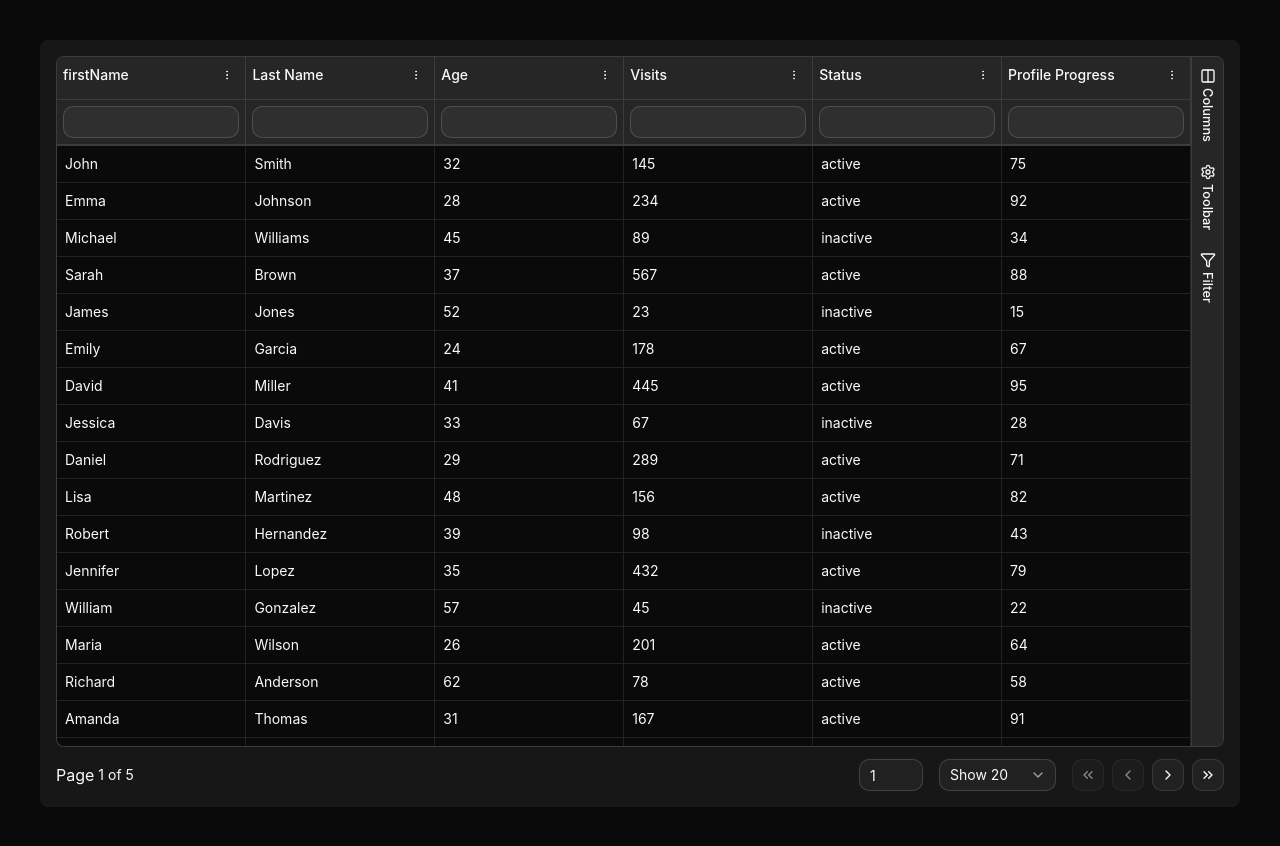
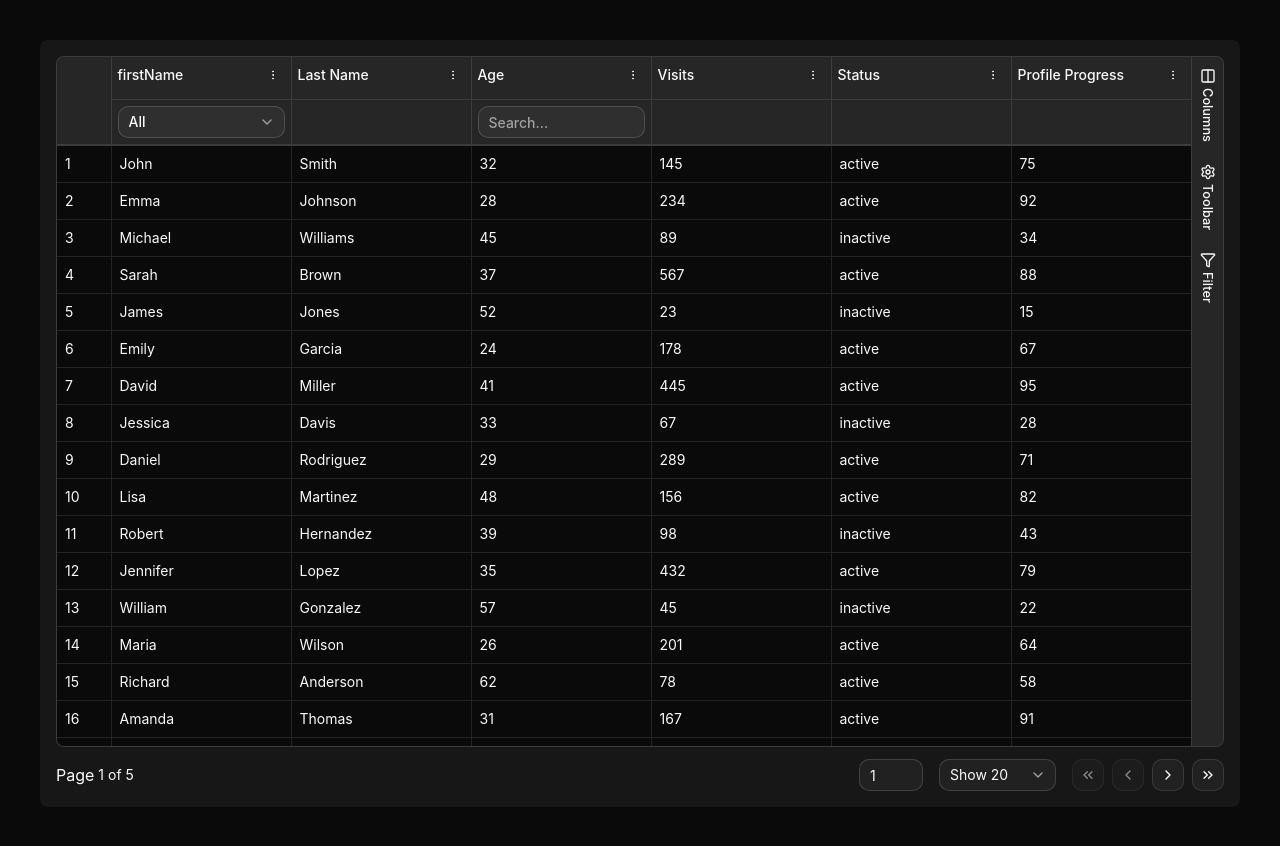
Before and after one commit to jsdev-robin/munza-x-data-grid, a React (Vite) app: page / in a window 1280 px wide. Built offline with nearby package versions, Linux system fonts and the light colour scheme.

Commit message:
feat: add filter

```diff
--- a/src/App.tsx
+++ b/src/App.tsx
@@ -12,8 +12,20 @@ const App = () => {
   const columns = React.useMemo<ColumnDef<Person, unknown>[]>(
     () => [
       {
+        accessorFn: (_row, index) => index + 1,
+        cell: ({ row }) => row.index + 1,
+        id: 'rowNumber',
+        header: '',
+        size: 54,
+        maxSize: 54,
+        enableColumnFilter: false,
+      },
+      {
         accessorKey: 'firstName',
         cell: (info) => info.getValue(),
+        meta: {
+          filterVariant: 'select',
+        },
       },
       {
         accessorFn: (row) => row.lastName,
@@ -24,6 +36,9 @@ const App = () => {
       {
         accessorKey: 'age',
         header: () => 'Age',
+        meta: {
+          filterVariant: 'text',
+        },
       },
       {
         accessorKey: 'visits',
--- a/src/components/header/HeaderFilter.tsx
+++ b/src/components/header/HeaderFilter.tsx
@@ -1,16 +1,98 @@
 import type { Column } from '@tanstack/react-table';
-import { Input } from '../ui/input';
+import { useEffect, useState } from 'react';
+import DebouncedInput from '../ui/debounced-input';
+import { NativeSelect, NativeSelectOption } from '../ui/native-select';
 
 const HeaderFilter = <T,>({ column }: { column: Column<T, unknown> }) => {
-  return (
+  const columnFilterValue = column.getFilterValue();
+  const { filterVariant } = column.columnDef.meta ?? {};
+  const [selectValue, setSelectValue] = useState<string[]>([]);
+
+  useEffect(() => {
+    if (filterVariant === 'select') {
+      const values = Array.from(column.getFacetedUniqueValues().keys())
+        .sort()
+        .slice(0, 5000);
+      Promise.resolve().then(() => setSelectValue(values));
+    }
+  }, [filterVariant, column]);
+
+  return column.getCanFilter() ? (
     <div className="mun:p-1.5 mun:border-t mun:border-border mun:w-full">
-      {column.getCanFilter() ? (
-        <div>
-          <Input />
+      {filterVariant === 'range' ? (
+        <div className="mun:flex mun:gap-1.5">
+          <DebouncedInput
+            type="number"
+            value={(columnFilterValue as [number, number])?.[0] ?? ''}
+            onChange={(value) =>
+              column.setFilterValue((old: [number, number]) => [
+                value,
+                old?.[1],
+              ])
+            }
+            placeholder={`Min`}
+          />
+          <DebouncedInput
+            type="number"
+            value={(columnFilterValue as [number, number])?.[1] ?? ''}
+            onChange={(value) =>
+              column.setFilterValue((old: [number, number]) => [
+                old?.[0],
+                value,
+              ])
+            }
+            placeholder={`Max`}
+          />
         </div>
-      ) : null}
+      ) : filterVariant === 'select' ? (
+        <NativeSelect
+          value={columnFilterValue?.toString() ?? ''}
+          onChange={(e) =>
+            column.setFilterValue(
+              e.target.value === 'all' ? undefined : e.target.value,
+            )
+          }
+          className="mun:w-full"
+        >
+          <NativeSelectOption value="">All</NativeSelectOption>
+          {selectValue.map((value) => {
+            const stringValue =
+              typeof value === 'boolean' ? String(value) : value;
+            return (
+              <NativeSelectOption
+                value={stringValue}
+                key={stringValue}
+                className="capitalize"
+              >
+                {stringValue}
+              </NativeSelectOption>
+            );
+          })}
+        </NativeSelect>
+      ) : filterVariant &&
+        [
+          'text',
+          'time',
+          'date',
+          'datetime-local',
+          'month',
+          'week',
+          'number',
+          'tel',
+          'url',
+          'color',
+        ].includes(filterVariant) ? (
+        <DebouncedInput
+          onChange={(value) => column.setFilterValue(value)}
+          placeholder="Search..."
+          type={filterVariant}
+          value={(columnFilterValue ?? '') as string}
+        />
+      ) : (
+        <div className="mun:h-8 mun:opacity-0 mun:invisible " />
+      )}
     </div>
-  );
+  ) : null;
 };
 
 export default HeaderFilter;
--- a/src/components/table/TCell.tsx
+++ b/src/components/table/TCell.tsx
@@ -1,19 +1,22 @@
 import { flexRender, type Cell } from '@tanstack/react-table';
+import { type CSSProperties } from 'react';
+import { getPinStyles } from '../../utils/getPinStyles';
 import { TableCell } from '../ui/table';
 
 interface TCellProps<T> {
   cell: Cell<T, unknown>;
 }
 const TCell = <T,>({ cell }: TCellProps<T>) => {
+  const style: CSSProperties = {
+    position: 'relative',
+    width: cell.column.getSize(),
+    minWidth: cell.column.getSize(),
+    maxWidth: cell.column.getSize(),
+    ...getPinStyles(cell.column),
+  };
+
   return (
-    <TableCell
-      key={cell.id}
-      style={{
-        width: cell.column.getSize(),
-        minWidth: cell.column.getSize(),
-        maxWidth: cell.column.getSize(),
-      }}
-    >
+    <TableCell key={cell.id} style={style}>
       {flexRender(cell.column.columnDef.cell, cell.getContext())}
     </TableCell>
   );
--- a/src/components/table/THead.tsx
+++ b/src/components/table/THead.tsx
@@ -1,4 +1,6 @@
 import { type Header } from '@tanstack/react-table';
+import type { CSSProperties } from 'react';
+import { getPinStyles } from '../../utils/getPinStyles';
 import HeaderFilter from '../header/HeaderFilter';
 import HeaderMenu from '../header/HeaderMenu';
 import HeaderSort from '../header/HeaderSort';
@@ -9,15 +11,20 @@ interface THeadProps<T> {
 }
 
 const THead = <T,>({ header }: THeadProps<T>) => {
+  const style: CSSProperties = {
+    position: 'relative',
+    whiteSpace: 'nowrap',
+    width: header.getSize(),
+    minWidth: header.getSize(),
+    maxWidth: header.getSize(),
+    ...getPinStyles(header.column),
+  };
+
   return (
     <TableHead
       key={header.id}
       colSpan={header.colSpan}
-      style={{
-        width: header.getSize(),
-        minWidth: header.getSize(),
-        maxWidth: header.getSize(),
-      }}
+      style={style}
       className="mun:p-0 mun:truncate mun:relative mun:group"
     >
       <>
--- /dev/null
+++ b/src/components/ui/debounced-input.tsx
@@ -0,0 +1,37 @@
+import React from 'react';
+import { Input } from './input';
+
+const DebouncedInput = ({
+  value: initialValue,
+  onChange,
+  debounce = 500,
+  ...props
+}: {
+  value: string | number;
+  onChange: (value: string | number) => void;
+  debounce?: number;
+} & Omit<React.InputHTMLAttributes<HTMLInputElement>, 'onChange'>) => {
+  const [value, setValue] = React.useState(initialValue);
+
+  React.useEffect(() => {
+    setValue(initialValue);
+  }, [initialValue]);
+
+  React.useEffect(() => {
+    const timeout = setTimeout(() => {
+      onChange(value);
+    }, debounce);
+
+    return () => clearTimeout(timeout);
+  }, [value]);
+
+  return (
+    <Input
+      {...props}
+      value={value}
+      onChange={(e) => setValue(e.target.value)}
+    />
+  );
+};
+
+export default DebouncedInput;
--- a/src/components/ui/dropdown-menu.tsx
+++ b/src/components/ui/dropdown-menu.tsx
@@ -246,7 +246,7 @@ function DropdownMenuSubContent({
     <DropdownMenuPrimitive.SubContent
       data-slot="dropdown-menu-sub-content"
       className={cn(
-        'mun:z-50 mun:min-w-[96px] mun:origin-(--radix-dropdown-menu-content-transform-origin) mun:overflow-hidden mun:rounded-lg mun:bg-popover mun:p-1 mun:text-popover-foreground mun:shadow-lg mun:ring-1 mun:ring-foreground/10 mun:duration-100 mun:data-[side=bottom]:slide-in-from-top-2 mun:data-[side=left]:slide-in-from-right-2 mun:data-[side=right]:slide-in-from-left-2 mun:data-[side=top]:slide-in-from-bottom-2 mun:data-open:animate-in mun:data-open:fade-in-0 mun:data-open:zoom-in-95 mun:data-closed:animate-out mun:data-closed:fade-out-0 mun:data-closed:zoom-out-95',
+        'mun:z-50 mun:min-w-24 mun:origin-(--radix-dropdown-menu-content-transform-origin) mun:overflow-hidden mun:rounded-lg mun:bg-popover mun:p-1 mun:text-popover-foreground mun:shadow-lg mun:ring-1 mun:ring-foreground/10 mun:duration-100 mun:data-[side=bottom]:slide-in-from-top-2 mun:data-[side=left]:slide-in-from-right-2 mun:data-[side=right]:slide-in-from-left-2 mun:data-[side=top]:slide-in-from-bottom-2 mun:data-open:animate-in mun:data-open:fade-in-0 mun:data-open:zoom-in-95 mun:data-closed:animate-out mun:data-closed:fade-out-0 mun:data-closed:zoom-out-95',
         className,
       )}
       {...props}
--- a/src/contexts/GridContext.tsx
+++ b/src/contexts/GridContext.tsx
@@ -3,6 +3,8 @@
 
 import {
   getCoreRowModel,
+  getFacetedMinMaxValues,
+  getFacetedUniqueValues,
   getPaginationRowModel,
   getSortedRowModel,
   useReactTable,
@@ -72,6 +74,8 @@ export const GridContextProvider = <T,>({
     getCoreRowModel: getCoreRowModel(),
     getPaginationRowModel: getPaginationRowModel(),
     getSortedRowModel: getSortedRowModel(),
+    getFacetedUniqueValues: getFacetedUniqueValues(),
+    getFacetedMinMaxValues: getFacetedMinMaxValues(),
     onPaginationChange: onPaginationChange,
     onSortingChange: onSortingChange,
     onColumnPinningChange: setColumnPinning,
--- /dev/null
+++ b/src/utils/getPinStyles.ts
@@ -0,0 +1,23 @@
+import type { Column } from '@tanstack/react-table';
+import type { CSSProperties } from 'react';
+
+export const getPinStyles = <T>(column: Column<T>): CSSProperties => {
+  const isPinned = column.getIsPinned();
+  const isLastLeftPinnedColumn =
+    isPinned === 'left' && column.getIsLastColumn('left');
+  const isFirstRightPinnedColumn =
+    isPinned === 'right' && column.getIsFirstColumn('right');
+
+  return {
+    borderRight: isLastLeftPinnedColumn ? '1px solid var(--border)' : undefined,
+    borderLeft: isFirstRightPinnedColumn
+      ? '1px solid var(--border)'
+      : undefined,
+    left: isPinned === 'left' ? `${column.getStart('left')}px` : undefined,
+    right: isPinned === 'right' ? `${column.getAfter('right')}px` : undefined,
+    position: isPinned ? 'sticky' : 'relative',
+    width: column.getSize(),
+    zIndex: isPinned ? 1 : 0,
+    background: isPinned ? `var(--muted)` : undefined,
+  };
+};
```
